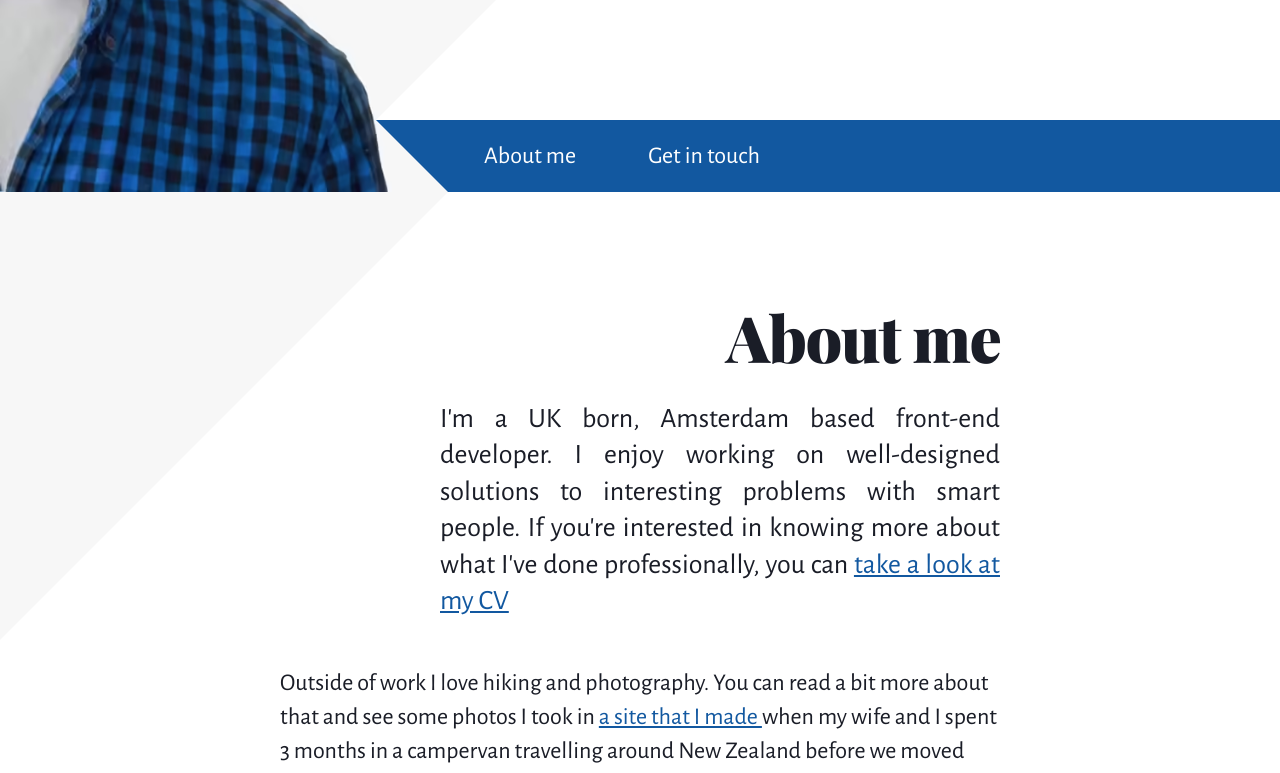
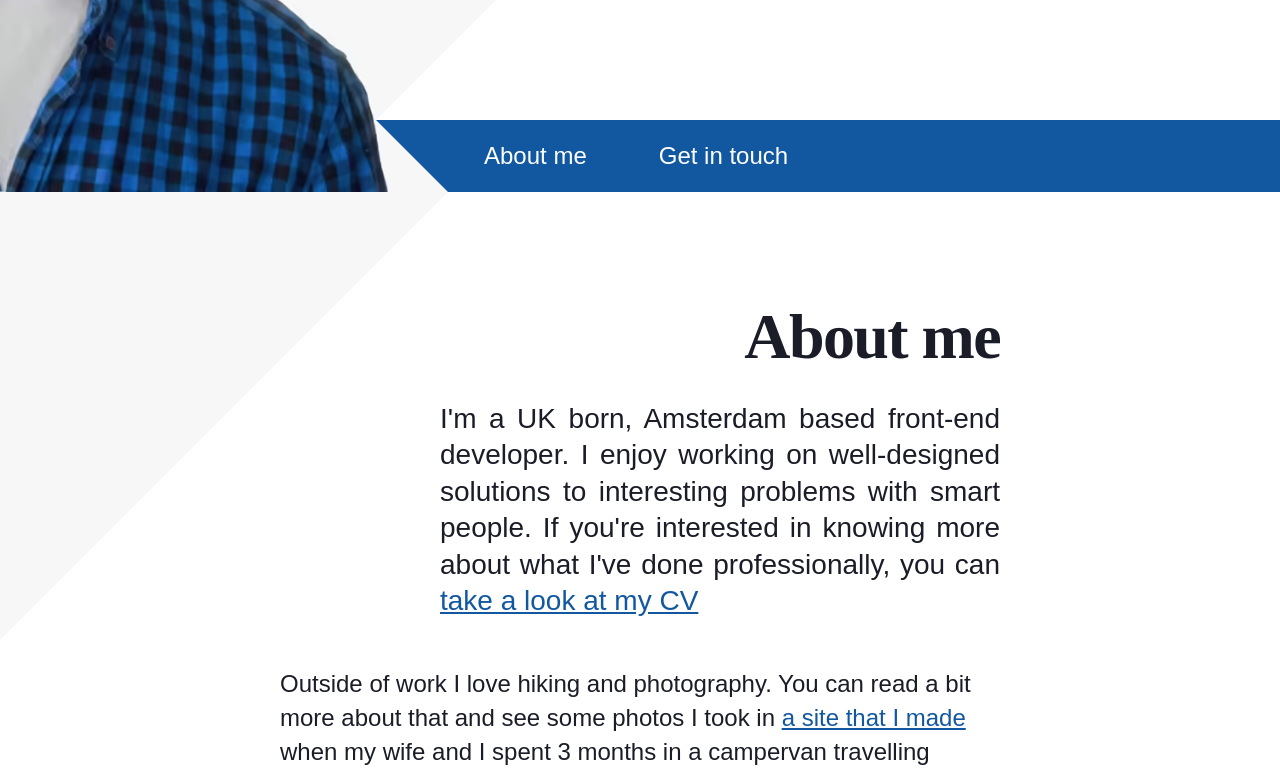
Before and after one commit to adrianosmond/adrianosmond.com, an Astro site: page / in a window 1280 px wide. Shown: the part 608-1381 px from the top of the page. Built offline with nearby package versions, Linux system fonts and the light colour scheme; Astro itself is replaced by a stand-in of ours; a web font is replaced by a local one.

Commit message:
Improve font performance

```diff
--- a/src/layouts/Layout.astro
+++ b/src/layouts/Layout.astro
@@ -14,17 +14,7 @@ import "../styles/global.css";
       name="description"
       content="This is the personal site of front-end developer Adrian Osmond, where you can find out about me and my work."
     />
-    <link
-      rel="preload"
-      as="style"
-      href="https://fonts.googleapis.com/css2?family=Alegreya+Sans&family=Playfair+Display:wght@900&display=swap"
-    />
-    <link
-      rel="stylesheet"
-      href="https://fonts.googleapis.com/css2?family=Alegreya+Sans&family=Playfair+Display:wght@900&display=swap"
-      media="print"
-      onload="this.media='all'"
-    />
+    <link rel="preconnect" href="https://fonts.gstatic.com" crossorigin />
 
     {/* <!-- Google / Search Engine Tags --> */}
     <meta
--- a/src/styles/global.css
+++ b/src/styles/global.css
@@ -74,6 +74,38 @@ select {
   }
 }
 
+@font-face {
+  font-family: 'Playfair Display';
+  font-style: normal;
+  font-weight: 900;
+  font-display: swap;
+  src: url(https://fonts.gstatic.com/s/playfairdisplay/v36/nuFvD-vYSZviVYUb_rj3ij__anPXJzDwcbmjWBN2PKfsunDXbtPK_l2q.woff2) format('woff2');
+  unicode-range: U+0000-00FF, U+0131, U+0152-0153, U+02BB-02BC, U+02C6, U+02DA, U+02DC, U+0304, U+0308, U+0329, U+2000-206F, U+2074, U+20AC, U+2122, U+2191, U+2193, U+2212, U+2215, U+FEFF, U+FFFD;
+}
+
+@font-face {
+  font-family: "Playfair Display-fallback";
+  size-adjust: 113%;
+  ascent-override: 94%;
+  src: local("Times New Roman");
+}
+
+@font-face {
+  font-family: 'Alegreya Sans';
+  font-style: normal;
+  font-weight: 400;
+  font-display: swap;
+  src: url(https://fonts.gstatic.com/s/alegreyasans/v24/5aUz9_-1phKLFgshYDvh6Vwt7VptvWdUhm8.woff2) format('woff2');
+  unicode-range: U+0000-00FF, U+0131, U+0152-0153, U+02BB-02BC, U+02C6, U+02DA, U+02DC, U+0304, U+0308, U+0329, U+2000-206F, U+2074, U+20AC, U+2122, U+2191, U+2193, U+2212, U+2215, U+FEFF, U+FFFD;
+}
+
+@font-face {
+  font-family: "Alegreya Sans-fallback";
+  size-adjust: 86.5%;
+  src: local("Arial");
+}
+
+
 :root {
   --color-blue: #1258A0;
   --color-gray: #f7f7f7;
@@ -83,14 +115,13 @@ select {
 
 body {
   background-color: var(--color-gray);
-  font-family: 'Alegreya Sans',sans-serif;
+  font-family: "Alegreya Sans", "Alegreya Sans-fallback", sans-serif;
   color: #1A1D27;
   overscroll-behavior-y: none;
 }
 
-
 h1, h2 {
-  font-family: 'Playfair Display', serif;
+  font-family: "Playfair Display", "Playfair Display-fallback", serif;
   font-weight: 900;
   letter-spacing: -0.025em;
 }
```
